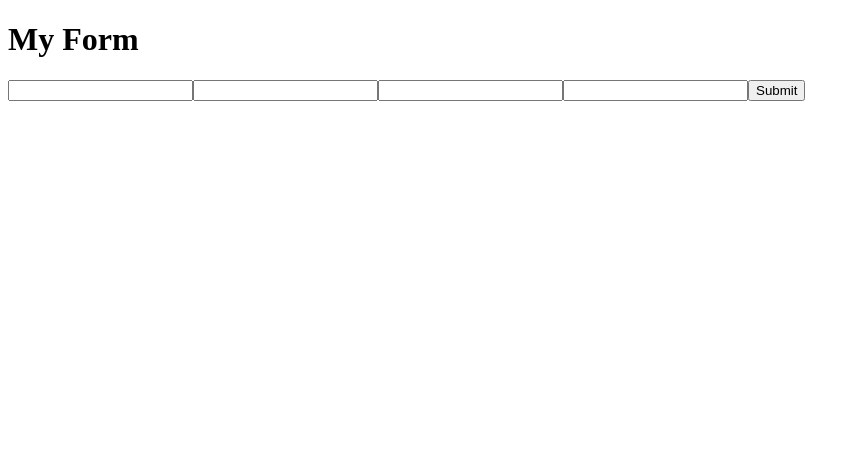
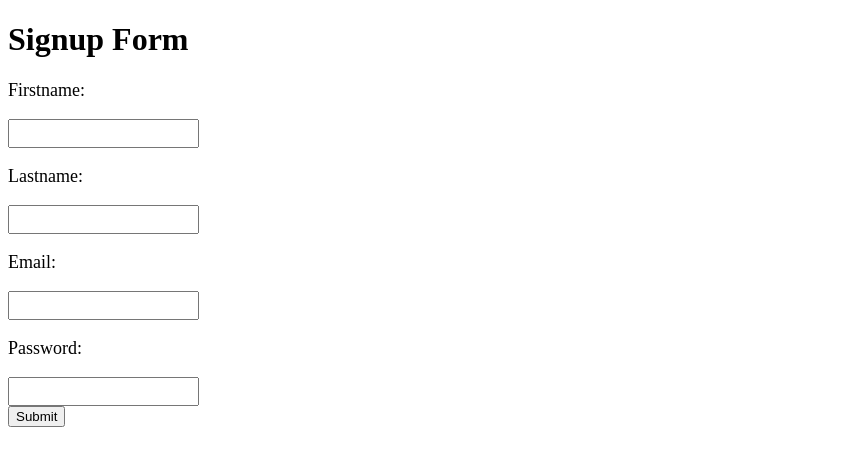
Before and after one commit to angelicasiena/raisely-app, a React (Create React App) app: page / in a window 1280 px wide. Shown: the top 466 px of the page, without its empty margins (0-860 px from the left). Built offline with nearby package versions, Linux system fonts and the light colour scheme.

Commit message:
Refactor service and signup form component

```diff
--- a/src/signup/components/signup-form.tsx
+++ b/src/signup/components/signup-form.tsx
@@ -1,28 +1,46 @@
 import React from "react";
 import { Formik } from "formik";
 import { signupService } from "../service/signup.service";
+import { SignupMessage } from "../../types";
+import { MessageBox } from "../../message/message";
+import { Box, Input, Label } from "../../styled-tags/index";
 
-type SignupResponse = {
-  message: string;
-  status: string;
-};
-
-export const SignupForm = () => (
+export const SignupForm: React.FC = () => {
+  const [messageData, setMessageData] = React.useState<SignupMessage | null>(
+    null
+  );
+  return (
     <div>
-    <h1>My Form</h1>
+      <h1>Signup Form</h1>
+      {messageData && (
+        <MessageBox message={messageData.message} status={messageData.status} />
+      )}
       <Formik
         initialValues={{ firstname: "", lastname: "", email: "", password: "" }}
         onSubmit={async (values, actions) => {
+          const emailAlreadyExists = await signupService.emailChecker(
+            values.email
+          );
+          if (emailAlreadyExists.toLowerCase() === "ok") {
             signupService.submit(values).then(function (response) {
-          response = response as SignupResponse;
-          alert(response.message);
+              setMessageData(response);
             });
+          } else {
+            setMessageData({
+              message:
+                "This email address has already been registered. Have you tried logging in?",
+              status: "error",
+            });
+          }
+
           actions.setSubmitting(false);
         }}
       >
         {(props) => (
           <form onSubmit={props.handleSubmit}>
-          <input
+            <Box>
+              <Label>Firstname:</Label>
+              <Input
                 type="text"
                 onChange={props.handleChange}
                 onBlur={props.handleBlur}
@@ -32,7 +50,10 @@ export const SignupForm = () => (
               {props.errors.firstname && (
                 <div id="feedback">{props.errors.firstname}</div>
               )}
-          <input
+            </Box>
+            <Box>
+              <Label>Lastname:</Label>
+              <Input
                 type="text"
                 onChange={props.handleChange}
                 onBlur={props.handleBlur}
@@ -42,15 +63,23 @@ export const SignupForm = () => (
               {props.errors.lastname && (
                 <div id="feedback">{props.errors.lastname}</div>
               )}
-          <input
+            </Box>
+            <Box>
+              <Label>Email:</Label>
+              <Input
                 type="email"
                 onChange={props.handleChange}
                 onBlur={props.handleBlur}
                 value={props.values.email}
                 name="email"
               />
-          {props.errors.email && <div id="feedback">{props.errors.email}</div>}
-          <input
+              {props.errors.email && (
+                <div id="feedback">{props.errors.email}</div>
+              )}
+            </Box>
+            <Box>
+              <Label>Password:</Label>
+              <Input
                 type="password"
                 onChange={props.handleChange}
                 onBlur={props.handleBlur}
@@ -60,9 +89,11 @@ export const SignupForm = () => (
               {props.errors.password && (
                 <div id="feedback">{props.errors.password}</div>
               )}
+            </Box>
             <button type="submit">Submit</button>
           </form>
         )}
       </Formik>
     </div>
   );
+};
--- a/src/signup/service/signup.service.ts
+++ b/src/signup/service/signup.service.ts
@@ -1,4 +1,5 @@
 import axios from "axios";
+import { SignupMessage } from "../../types/index";
 
 type SignupFormParams = {
   firstname: string;
@@ -7,15 +8,15 @@ type SignupFormParams = {
   password: string;
 };
 
-type SignupResponse = {
-  message: string;
-  status: string;
+const CAMPAIGNUUID = "46aa3270-d2ee-11ea-a9f0-e9a68ccff42a";
+const status = {
+  ACTIVE_STATUS: "active",
+  SUCCESS_STATUS: "success",
+  ERROR_STATUS: "error",
 };
 
-const CAMPAIGNUUID = "46aa3270-d2ee-11ea-a9f0-e9a68ccff42a";
-
 class SignupService {
-  public submit(data: SignupFormParams): Promise<SignupResponse> {
+  public submit(data: SignupFormParams): Promise<SignupMessage> {
     return axios
       .post(`https://api.raisely.com/v3/signup`, {
         campaignUuid: CAMPAIGNUUID,
@@ -24,18 +25,21 @@ class SignupService {
       .then(function (response) {
         return {
           message: response.data.message,
-          status: response.data.data.status,
-        } as SignupResponse;
+          status:
+            response.data.data.status.toLowerCase() === status.ACTIVE_STATUS
+              ? status.SUCCESS_STATUS
+              : status.ERROR_STATUS,
+        } as SignupMessage;
       })
       .catch(function (error) {
         return {
           message: error?.response?.data?.errors[0]?.message,
-          status: error?.response?.data?.errors[0]?.status,
-        };
+          status: status.ERROR_STATUS,
+        } as SignupMessage;
       });
   }
 
-  public async emailAlreadyExists(email: string) {
+  public async emailChecker(email: string) {
     try {
       const emailChecker = await axios.post(
         `https://api.raisely.com/v3/check-user`,
@@ -45,10 +49,13 @@ class SignupService {
         }
       );
 
-      return emailChecker;
+      return emailChecker.data.data.status;
     } catch (error) {
       console.error(error);
-      return "TRY AGAIN LATER...";
+      return {
+        message: "Error signing up... TRY AGAIN LATER...",
+        status: status.ERROR_STATUS,
+      };
     }
   }
 }
```
Lines whose indentation alone changed are shown as unchanged.
